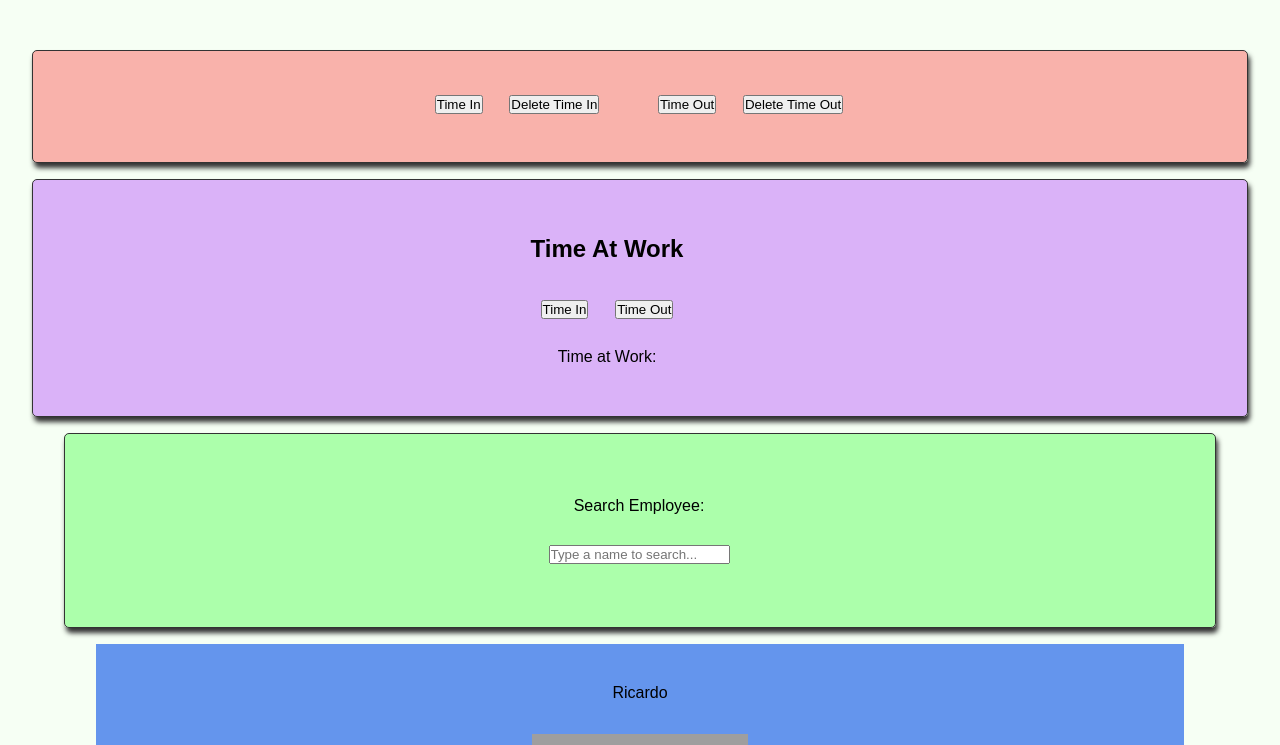
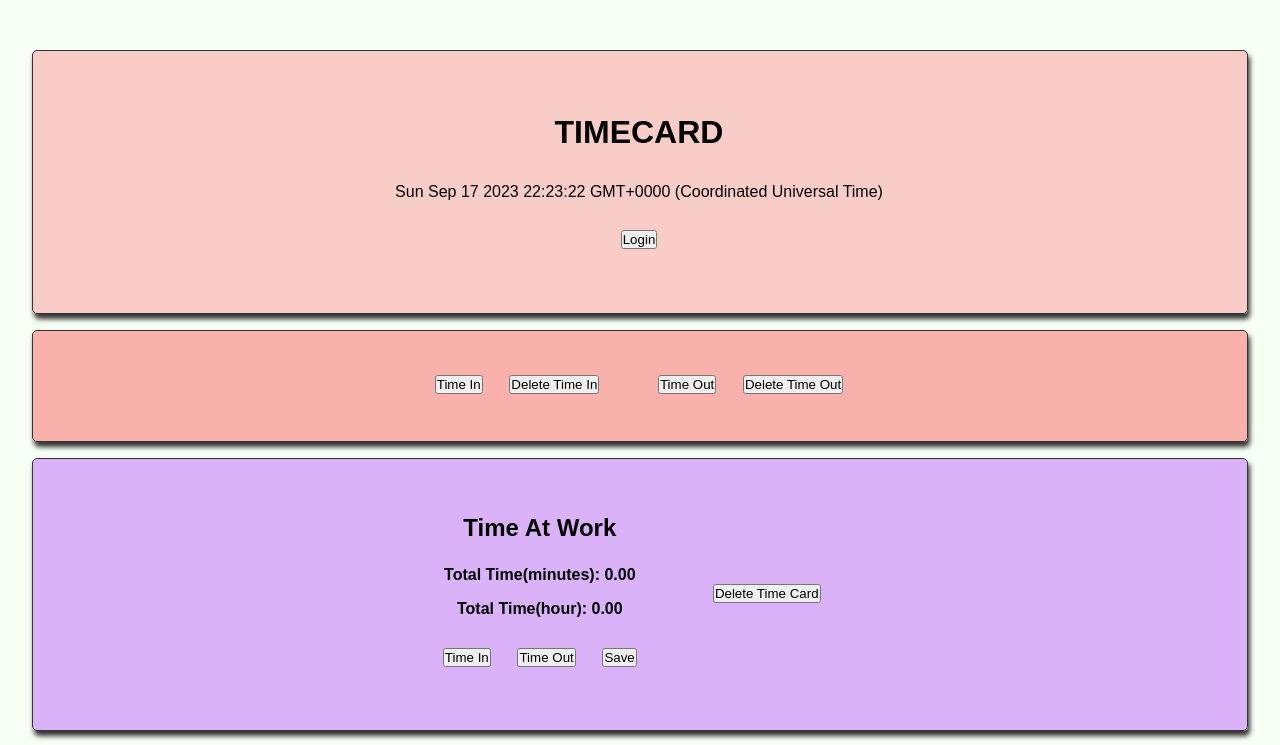
Before and after one commit to RicVUy/flatiron-project-phase-2, a React (Create React App) app: page / in a window 1280 px wide. Shown: the top 745 px of the page. Built offline with nearby package versions, Linux system fonts and the light colour scheme; data requests are answered from the project's data file; grey boxes are pictures that could not be loaded.

Commit message:
add total time to work

```diff
--- a/src/App.js
+++ b/src/App.js
@@ -5,9 +5,13 @@ import TimeIn from './components/Employee/TimeIn';
 import TimeOut from './components/Employee/TimeOut';
 import TimeElapsed from './components/Employee/TimeElapsed';
 import TimeList from './components/Employee/TimeList';
+import Header from './components/Header/Header';
 function App() {
   return (
     <span>
+      <div id="header">
+      <Header/>
+      </div>
       <div id="time-in-out">
       <TimeIn />
       <TimeOut />
--- a/src/components/Employee/TimeElapsed.js
+++ b/src/components/Employee/TimeElapsed.js
@@ -3,9 +3,12 @@ import React, { useState, useEffect } from 'react';
 function TimeElapsed() {
   const [startTime, setStartTime] = useState(null);
   const [endTime, setEndTime] = useState(null);
+  const [totalTime, setTotalTime] = useState(0);
   const [elapsedTime, setElapsedTime] = useState(0);
- let timeWork = []
- let duration = 0;
+ let existingData = []
+ let totalTimeMin =0
+ let duration = 0
+let totalTimeHour=0
   const handleStartClick = () => {
     setStartTime(Date.now());
   };
@@ -13,6 +16,7 @@ function TimeElapsed() {
   const handleStopClick = () => {
     if (startTime) {
       setEndTime(Date.now());
+      setTotalTime(totalTime + (Date.now() - startTime));
 
     }
   };
@@ -20,7 +24,8 @@ function TimeElapsed() {
   useEffect(() => {
     if (endTime) {
        duration = endTime - startTime;
-      setElapsedTime(duration);
+        let durationMin = (duration/60000).toFixed(2)
+      setElapsedTime(durationMin);
 
     }
   }, [startTime, endTime]);
@@ -34,7 +39,7 @@ function TimeElapsed() {
       };
 
       // Fetch existing timer data from JSON database
-      const existingData = JSON.parse(localStorage.getItem('timerData')) || [];
+       existingData = JSON.parse(localStorage.getItem('timerData')) || [];
 
       // Add the new record to the array
       existingData.push(newRecord);
@@ -49,20 +54,29 @@ function TimeElapsed() {
     }
   };
 
+  totalTimeMin = (totalTime/60000).toFixed(2)
+  totalTimeHour = (totalTimeMin/60).toFixed(2)
+
+
   return (
     <div>
       <h2>Time At Work</h2>
+      <h4>Total Time(minutes): {totalTimeMin}</h4>
+      <h4>Total Time(hour): {totalTimeHour}</h4>
       <button onClick={handleStartClick}>Time In</button>
-      <button onClick={ () => { handleStopClick(); handleSaveClick();}}>
+      {/*<button onClick={ () => { handleStopClick(); handleSaveClick();}}>
        Time Out
-      </button>
-      {/*<button onClick={handleStopClick}>Time Out</button>
-      <button onClick={handleSaveClick}>Save</button>*/}
-      <div>
+  </button>*/}
+
+
+
+      <button onClick={handleStopClick}>Time Out</button>
+      <button onClick={handleSaveClick}>Save</button>
+<div>
         {startTime && <p>Time In: {new Date(startTime).toLocaleString()}</p>}
         {endTime && <p>Time Out: {new Date(endTime).toLocaleString()}</p>}
-        {elapsedTime > 0 && <p>Time at Work: {elapsedTime} ms</p>}
-        <p>Time at Work:{timeWork}</p>
+        {elapsedTime > 0 && <p>Time at Work: {elapsedTime} minutes</p>}
+
       </div>
     </div>
   );
--- a/src/components/Employee/TimeList.js
+++ b/src/components/Employee/TimeList.js
@@ -9,25 +9,25 @@ function TimeList() {
     setTimerData(data);
   }, []);
 
-  /*const clearLocalStorage = () => {
+  const clearLocalStorage = () => {
 
     localStorage.clear();
     setTimerData([]);
 
 
-  };*/
+  };
   return (
     <div>
 
       <ul>
         {timerData.map((record, index) => (
           <li key={index}>
-            <p>Start Time: {record.startTime}</p>
-            <p>End Time: {record.endTime}</p>
-            <p>Elapsed Time: {record.elapsedTime} ms</p>
+            <p>Time In: {record.startTime}</p>
+            <p>Time Out: {record.endTime}</p>
+            <p>Time at Work: {record.elapsedTime} minutes</p>
           </li>
         ))}
-        {/*<button onClick={clearLocalStorage}>Delete Time Card</button>*/}
+        <button onClick={clearLocalStorage}>Delete Time Card</button>
       </ul>
     </div>
   );
--- /dev/null
+++ b/src/components/Header/Clock.js
@@ -0,0 +1,18 @@
+import React, { useEffect, useState } from 'react';
+
+
+// fetching data (key!), setInterval, update part of the page outside React
+function Clock() {
+  const [time, setTime] = useState(new Date());
+
+  useEffect(() => {
+    setInterval(() => {
+      setTime(new Date());
+    }, 1000);
+  }, []);
+
+  return <div>{time.toString()}</div>;
+}
+
+
+export default Clock;
--- /dev/null
+++ b/src/components/Header/Header.js
@@ -0,0 +1,32 @@
+import Clock from './Clock'
+
+function Header({user, setUser}) {
+  //const [] = useState(null)
+
+
+  function handleLoginClick() {
+    setUser({
+      id: 1,
+      username: "Ricardo"
+    })
+  }
+  function handleLogoutClick() {
+    setUser(null)
+  }
+  return (
+    <header>
+    <h1>TIMECARD</h1>
+    <Clock/>
+    <nav>
+   {user ? (
+    <button onClick={handleLogoutClick}>LogOut</button>
+   ) : (
+    <button onClick={handleLoginClick}>Login</button>
+   )}
+    </nav>
+
+    </header>
+  )
+}
+
+export default Header
--- a/src/index.css
+++ b/src/index.css
@@ -85,3 +85,15 @@ box-shadow: 2px 5px 5px #333;
   border-radius: 5px;
   box-shadow: 2px 5px 5px #333;
 }
+#header {
+  position: relative;
+  display: flex;
+  justify-content: center;
+  align-items: center;
+  flex-direction: row;
+  border: 1px solid #333;
+  background: rgba(255, 0, 21, 0.199);
+  padding: 15px 20px 18px 18px;
+  border-radius: 5px;
+  box-shadow: 2px 5px 5px #333;
+}
```
Also changed, not shown: 1 other file (tests, documents, lock files or other folders).
